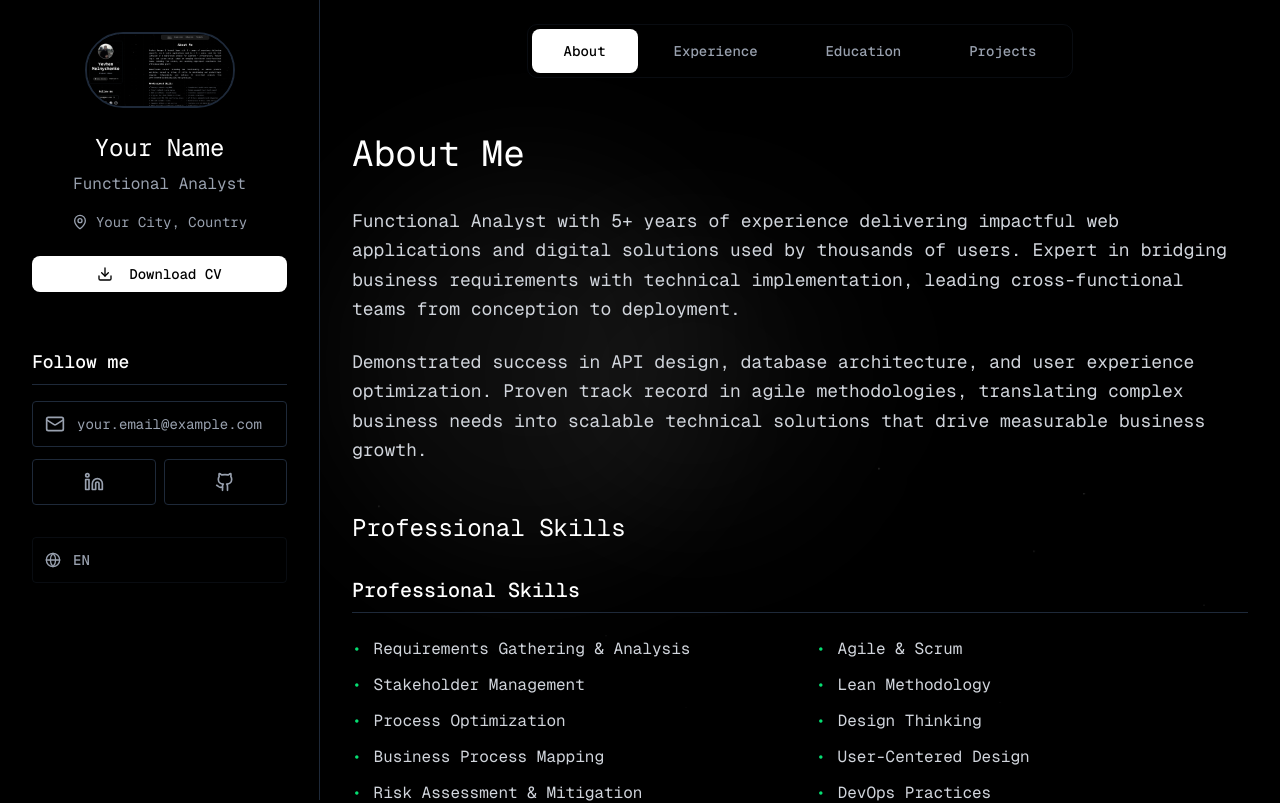
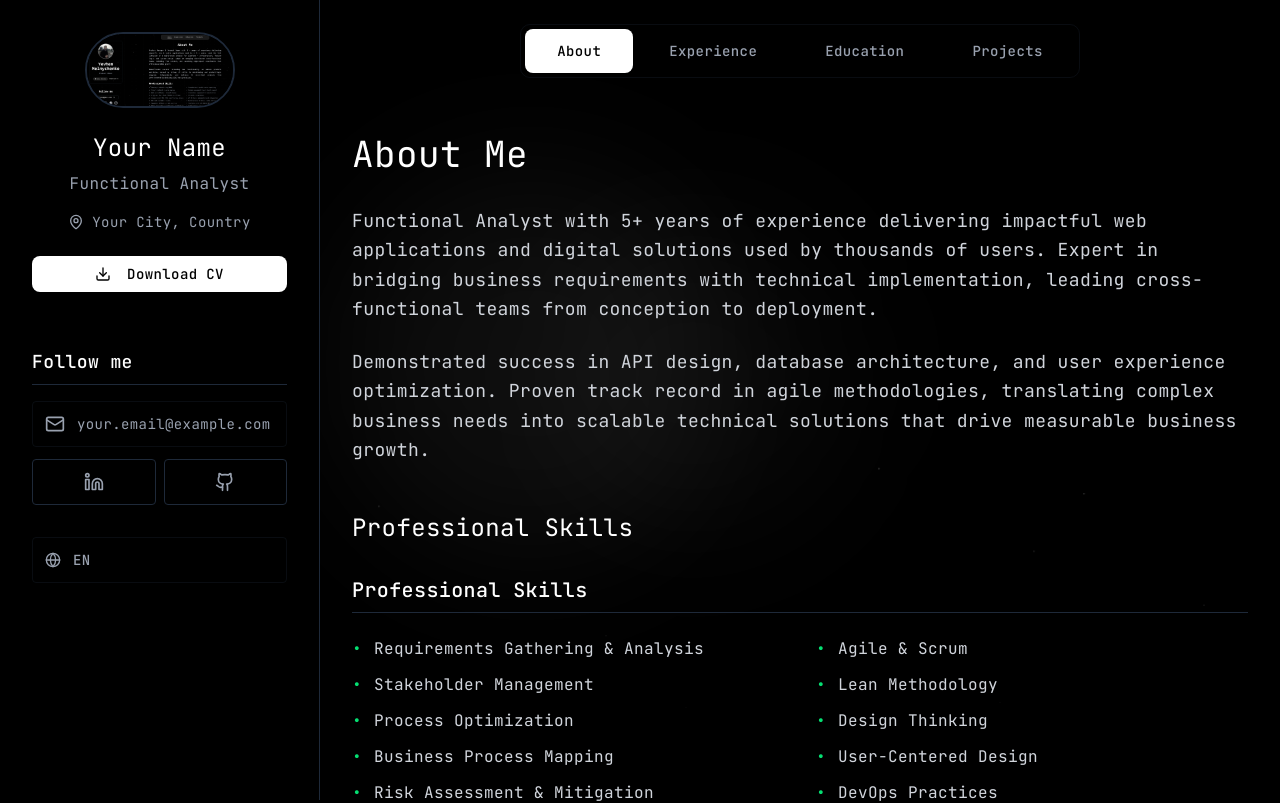
Before and after one commit to seba-campo/personal-portfolio-frontend, a Next.js app: page / in a window 1280 px wide. Shown: the top 803 px of the page. Built offline with nearby package versions, Linux system fonts and the light colour scheme.

Commit message:
feat: ensure consistent monospace font application
Apply JetBrains Mono globally with CSS variables and fallbacks.

Co-authored-by: Sebastián <69972223+seba-campo@users.noreply.github.com>

```diff
--- a/app/globals.css
+++ b/app/globals.css
@@ -1,5 +1,5 @@
-@import 'tailwindcss';
-@import 'tw-animate-css';
+@import "tailwindcss";
+@import "tw-animate-css";
 
 @custom-variant dark (&:is(.dark *));
 
@@ -75,8 +75,7 @@
 }
 
 @theme inline {
-  --font-sans: var(--font-geist-sans);
-  --font-mono: var(--font-geist-mono);
+  /* optional: --font-sans, --font-serif, --font-mono if they are applied in the layout.tsx */
   --color-background: var(--background);
   --color-foreground: var(--foreground);
   --color-card: var(--card);
@@ -121,5 +120,33 @@
   }
   body {
     @apply bg-background text-foreground;
+    font-family: var(--font-jetbrains-mono), "Courier New", monospace;
   }
 }
+
+/* Ensure monospace font is applied everywhere */
+* {
+  font-family: var(--font-jetbrains-mono), "Courier New", monospace !important;
+}
+
+/* Terminal-like styling */
+.terminal-text {
+  font-family: var(--font-jetbrains-mono), "Courier New", monospace;
+  letter-spacing: 0.025em;
+}
+
+/* Typewriter cursor animation */
+@keyframes blink {
+  0%,
+  50% {
+    opacity: 1;
+  }
+  51%,
+  100% {
+    opacity: 0;
+  }
+}
+
+.typewriter-cursor {
+  animation: blink 1s infinite;
+}
--- a/app/layout.tsx
+++ b/app/layout.tsx
@@ -1,26 +1,28 @@
-import type { Metadata } from 'next'
-import { GeistSans } from 'geist/font/sans'
-import { GeistMono } from 'geist/font/mono'
-import { Analytics } from '@vercel/analytics/next'
-import './globals.css'
+import type React from "react"
+import type { Metadata } from "next"
+import { Inter, JetBrains_Mono } from "next/font/google"
+import "./globals.css"
+
+const inter = Inter({ subsets: ["latin"] })
+const jetbrainsMono = JetBrains_Mono({
+  subsets: ["latin"],
+  variable: "--font-jetbrains-mono",
+})
 
 export const metadata: Metadata = {
-  title: 'v0 App',
-  description: 'Created with v0',
-  generator: 'v0.app',
+  title: "Portfolio - Functional Analyst",
+  description: "Professional portfolio showcasing functional analysis expertise and technical projects",
+    generator: 'v0.app'
 }
 
 export default function RootLayout({
   children,
-}: Readonly<{
+}: {
   children: React.ReactNode
-}>) {
+}) {
   return (
     <html lang="en">
-      <body className={`font-sans ${GeistSans.variable} ${GeistMono.variable}`}>
-        {children}
-        <Analytics />
-      </body>
+      <body className={`${jetbrainsMono.variable} font-mono antialiased`}>{children}</body>
     </html>
   )
 }
--- a/app/page.tsx
+++ b/app/page.tsx
@@ -94,10 +94,10 @@ interface Translations {
       description: string[]
       skills: {
         title: string
+        business: string[]
+        methodologies: string[]
         technical: string[]
-        business: string[]
         tools: string[]
-        methodologies: string[]
       }
     }
     experience: {
@@ -505,7 +505,7 @@ const TypewriterText = ({ text, speed = 50, className = "" }: { text: string; sp
   return (
     <span className={className}>
       {displayText}
-      {!isComplete && <span className="animate-pulse">|</span>}
+      {!isComplete && <span className="typewriter-cursor">|</span>}
     </span>
   )
 }
@@ -797,7 +797,7 @@ export default function DarkITPortfolio() {
                     <CardContent className="p-6">
                       <h3 className="text-lg font-medium text-white mb-3">{cert.name}</h3>
                       <div className="flex justify-between items-center">
-                        <p className="text-gray-300">{cert.issuer}</p>
+                        <p className="text-gray-400">{cert.issuer}</p>
                         <Badge variant="outline" className="border-gray-600 text-gray-300 bg-black">
                           {cert.year}
                         </Badge>
@@ -912,12 +912,12 @@ export default function DarkITPortfolio() {
   }
 
   return (
-    <div className="min-h-screen bg-black text-white relative overflow-hidden font-mono">
+    <div className="min-h-screen bg-black text-white relative overflow-hidden terminal-text">
       {/* Animated Background */}
       <AnimatedBackground />
 
       {/* Left Sidebar - Fixed */}
-      <div className="w-80 bg-black border-r border-gray-800 p-8 fixed left-0 top-0 h-full overflow-y-auto z-10 font-mono">
+      <div className="w-80 bg-black border-r border-gray-800 p-8 fixed left-0 top-0 h-full overflow-y-auto z-10 terminal-text">
         <div className="text-center mb-8">
           <Image
             src="/professional-headshot.png"
@@ -943,7 +943,7 @@ export default function DarkITPortfolio() {
           <div className="space-y-3">
             <Link
               href="mailto:your.email@example.com"
-              className="flex items-center text-gray-400 hover:text-white transition-colors w-full p-3 rounded border border-gray-800 hover:border-gray-700"
+              className="flex items-center text-gray-400 hover:text-white transition-colors w-full p-3 rounded border border-gray-800/30"
             >
               <Mail className="w-5 h-5 mr-3" />
               <span className="text-sm">your.email@example.com</span>
```
Also changed, not shown: package.json (+5 -5 lines), 1 other file (tests, documents, lock files or other folders).
